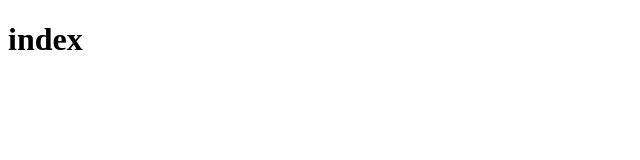
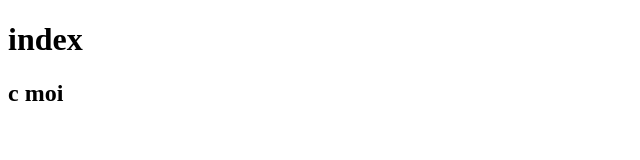
Before and after one commit to lemeed50/meeed, a plain HTML site: page index.html in a window 1280 px wide. Shown: the full height of the page, 0-640 px from the left. Drawn offline with Linux system fonts and the light colour scheme.

Commit message:
voila j ai ajouter

```diff
--- a/index.html
+++ b/index.html
@@ -8,5 +8,6 @@
 </head>
 <body>
     <h1>index</h1>
+    <h2>c moi </h2>
 </body>
 </html>
```
